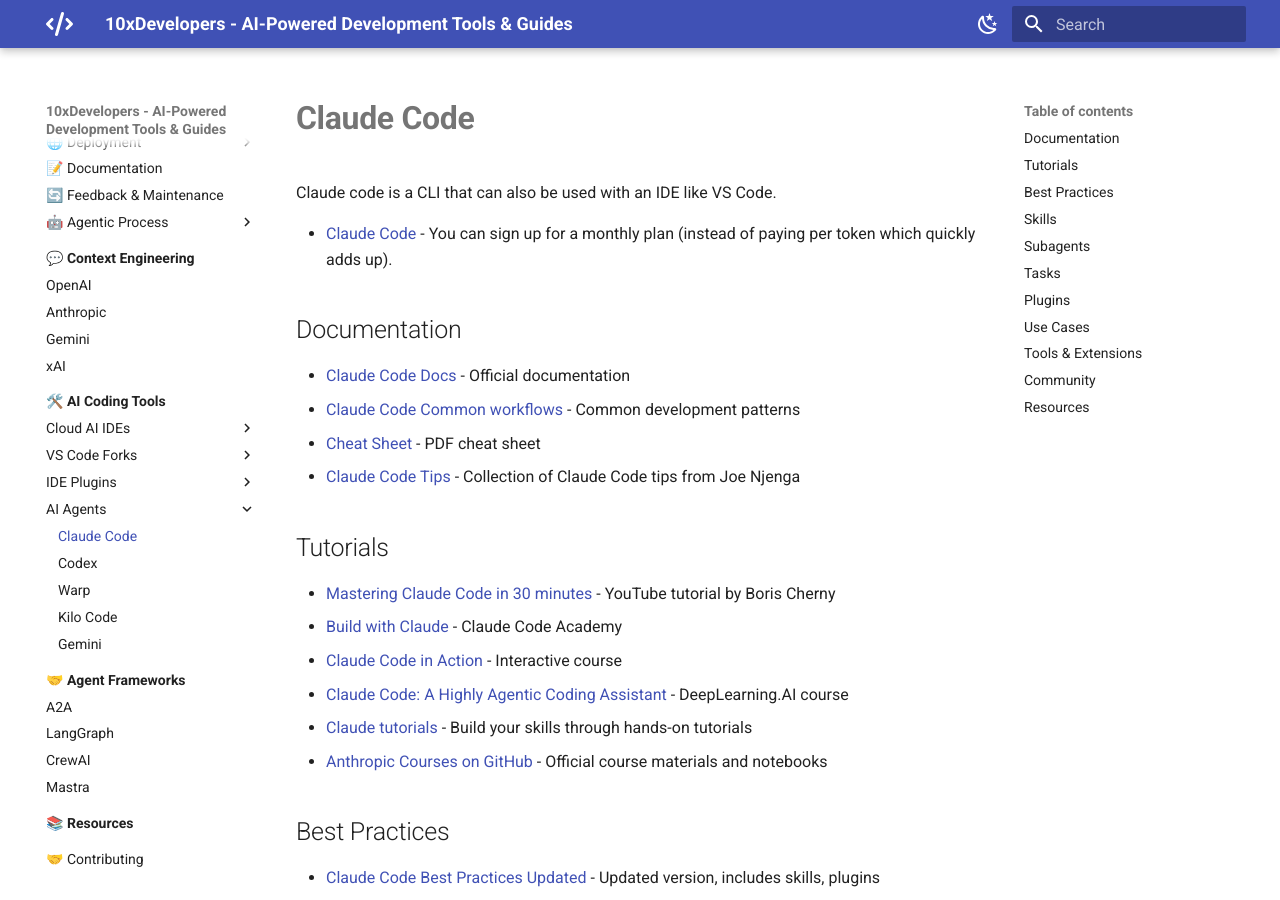
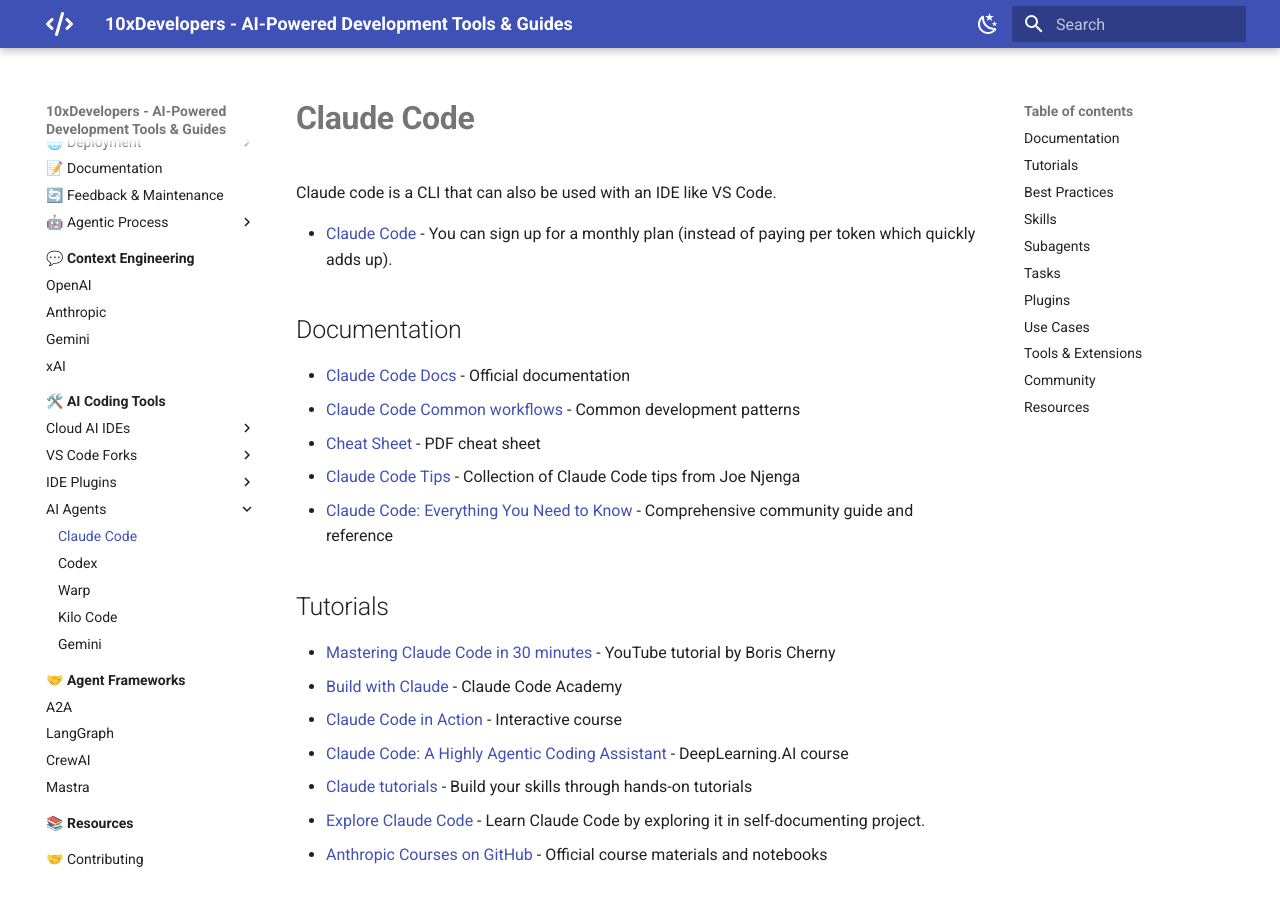
Before and after one commit to shlomoc/10xdev, an MkDocs documentation site: the page built from docs/ai-coding-tools/ai-agents/claude-code.md, in a window 1280 px wide and 900 px high. Built offline with MkDocs 1.6.1 and Material for MkDocs 9.7.7, drawn with Linux system fonts in a browser that asks for light colours.

Commit message:
docs: enhance Claude Code documentation with additional community resources; update AI Resources with new tools and tutorials

```diff
--- a/docs/ai-coding-tools/ai-agents/claude-code.md
+++ b/docs/ai-coding-tools/ai-agents/claude-code.md
@@ -10,6 +10,7 @@ Claude code is a CLI that can also be used with an IDE like VS Code.
 - [Claude Code Common workflows](https://docs.anthropic.com/en/docs/claude-code/common-workflows) - Common development patterns
 - [Cheat Sheet](https://awesomeclaude.ai/code-cheatsheet.pdf) - PDF cheat sheet
 - [Claude Code Tips](https://github.com/Njengah/claude-code-cheat-sheet) - Collection of Claude Code tips from Joe Njenga
+- [Claude Code: Everything You Need to Know](https://github.com/wesammustafa/Claude-Code-Everything-You-Need-to-Know) - Comprehensive community guide and reference
 
 ## Tutorials
 
@@ -18,6 +19,7 @@ Claude code is a CLI that can also be used with an IDE like VS Code.
 - [Claude Code in Action](https://anthropic.skilljar.com/claude-code-in-action) - Interactive course
 - [Claude Code: A Highly Agentic Coding Assistant](https://learn.deeplearning.ai/courses/claude-code-a-highly-agentic-coding-assistant) - DeepLearning.AI course
 - [Claude tutorials](https://claude.com/resources/tutorials) - Build your skills through hands-on tutorials
+- [Explore Claude Code](https://exploreclaudecode.com) - Learn Claude Code by exploring it in self-documenting project.
 - [Anthropic Courses on GitHub](https://github.com/anthropics/courses) - Official course materials and notebooks
 
 
```
Also changed, not shown: docs/resources/index.md (+2 -0 lines).
